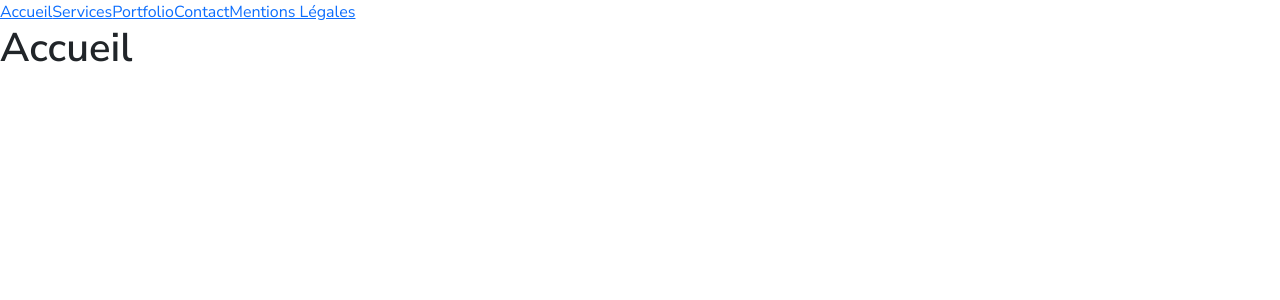
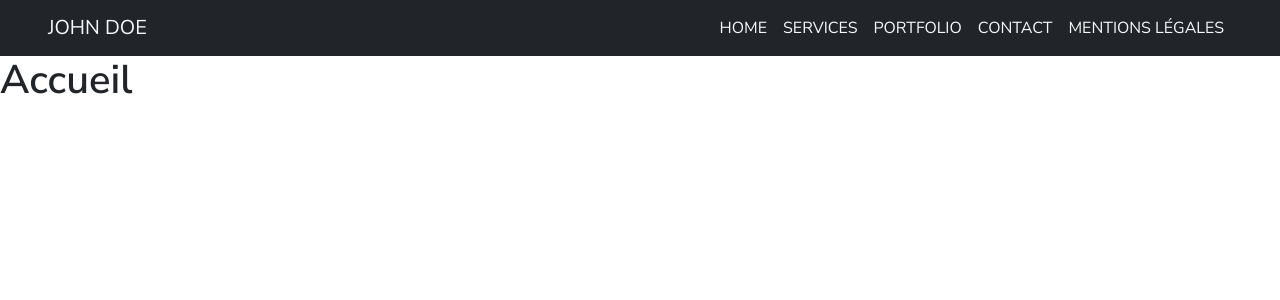
Before and after one commit to guillaumebertil/evaluation-portfolio-react, a React (Create React App) app: page / in a window 1280 px wide. Shown: the top 300 px of the page. Built offline with nearby package versions, Linux system fonts and the light colour scheme.

Commit message:
feat: ajout de la navbar

```diff
--- a/src/App.js
+++ b/src/App.js
@@ -1,5 +1,7 @@
 import React from 'react';
 import { Routes, Route, Link } from 'react-router-dom';
+
+import Header from './components/Header';
 
 import Home from './pages/Home';
 import Services from './pages/Services';
@@ -9,15 +11,11 @@
 
 function App() {
   return (
-    <div className="App">
-        <nav>
-            <Link to='/'>Accueil</Link>
-            <Link to='/services'>Services</Link>
-            <Link to='/portfolio'>Portfolio</Link>
-            <Link to='/contact'>Contact</Link>
-            <Link to='/legalNotice'>Mentions Légales</Link>
-        </nav>
+    <div className='App'>
 
+        <Header />
+
+        <main>
             <Routes>
                 <Route path='/' element={<Home/>}></Route>
                 <Route path='/services' element={<Services/>}></Route>
@@ -25,6 +23,8 @@
                 <Route path='/contact' element={<Contact/>}></Route>
                 <Route path='/legalNotice' element={<LegalNotice/>}></Route>
             </Routes>
+        </main>
+
     </div>
   );
 }
--- a/src/components/Header.jsx
+++ b/src/components/Header.jsx
@@ -0,0 +1,38 @@
+import { Link } from 'react-router-dom';
+
+function Header() {
+    return (
+        <nav className="navbar navbar-expand-lg navbar-dark bg-dark px-5">
+            {/* Logo */}
+            <Link className='navbar-brand text-light' to='/'>JOHN DOE</Link>
+
+            {/* Menu burger */}
+            <button className='navbar-toggler bg-dark' type='button' data-bs-toggle='collapse' data-bs-target='#navbarNav'>
+                <span className='navbar-toggler-icon'></span>
+            </button>
+
+            {/* Menu de navigation */}
+            <div className='collapse navbar-collapse justify-content-end' id='navbarNav'>
+                <ul className='navbar-nav text-uppercase'>
+                    <li className='nav-item'>
+                        <Link className='nav-link text-light' to='/'>Home</Link>
+                    </li>
+                    <li className='nav-item'>
+                        <Link className='nav-link text-light' to='/services'>Services</Link>
+                    </li>
+                    <li className='nav-item'>
+                        <Link className='nav-link text-light' to='/portfolio'>Portfolio</Link>
+                    </li>
+                    <li className='nav-item'>
+                        <Link className='nav-link text-light' to='/contact'>Contact</Link>
+                    </li>
+                    <li className='nav-item'>
+                        <Link className='nav-link text-light' to='/legalNotice'>Mentions Légales</Link>
+                    </li>
+                </ul>
+            </div>
+        </nav>
+    );
+}
+
+export default Header;
```
Lines whose indentation alone changed are shown as unchanged.
